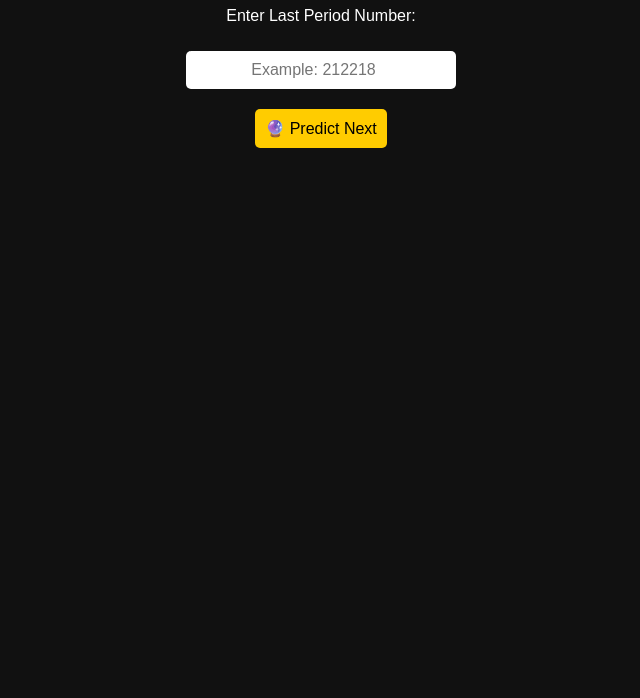
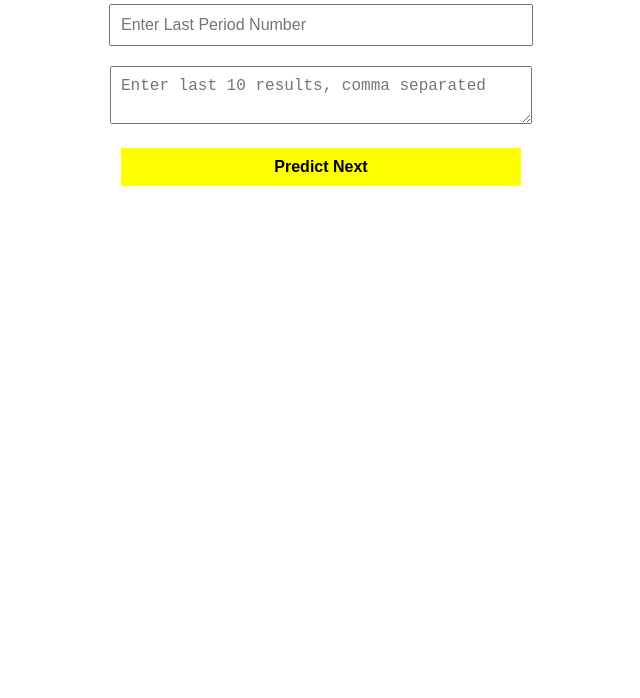
Before and after one commit to indusandil355-ctrl/Prediction-panel, a plain HTML site: page index.html in a window 1280 px wide. Shown: the part 102-800 px from the top of the page, without its empty margins (319-959 px from the left). Drawn offline with Linux system fonts and the light colour scheme.

Commit message:
Update index.html

```diff
--- a/index.html
+++ b/index.html
@@ -1,32 +1,29 @@
 <!DOCTYPE html>
 <html>
 <head>
+<meta charset="UTF-8">
 <title>Wingo AI Prediction</title>
 <style>
     body {
-      background-color: #111;
-      color: white;
+        background-color: white;
+        color: black;
         font-family: Arial, sans-serif;
         text-align: center;
         padding: 20px;
     }
-    input, button {
+    input, button, textarea {
+        margin: 10px;
         padding: 10px;
         font-size: 16px;
-      margin: 10px;
-      border-radius: 5px;
-      border: none;
-    }
-    input {
-      width: 250px;
-      text-align: center;
+        width: 80%;
+        max-width: 400px;
     }
     button {
-      background-color: #ffcc00;
+        background-color: yellow;
+        color: black;
+        font-weight: bold;
+        border: none;
         cursor: pointer;
-    }
-    button:hover {
-      background-color: #ffaa00;
     }
     .result {
         margin-top: 20px;
@@ -36,33 +33,43 @@
 </style>
 </head>
 <body>
-  <h1>🎯 Wingo AI Prediction</h1>
-  <p>Enter Last Period Number:</p>
-  <input type="number" id="period" placeholder="Example: 212218">
+
+<h2>Wingo AI Prediction</h2>
+
+<input type="number" id="period" placeholder="Enter Last Period Number">
 <br>
-  <button onclick="predict()">🔮 Predict Next</button>
+<textarea id="results" placeholder="Enter last 10 results, comma separated"></textarea>
+<br>
+<button onclick="predict()">Predict Next</button>
+
 <div class="result" id="output"></div>
 
 <script>
 function predict() {
-      let period = document.getElementById("period").value.trim();
-      if (!period) {
-        alert("Please enter last period number!");
+    let period = document.getElementById("period").value;
+    let results = document.getElementById("results").value.split(",").map(n => parseInt(n.trim())).filter(n => !isNaN(n));
+
+    if (results.length < 1) {
+        document.getElementById("output").innerText = "Please enter at least 1 previous result.";
         return;
     }
 
-      // Simple AI-like pattern (offline logic)
-      let lastDigit = parseInt(period.slice(-1)); // Last digit
-      let predictedNum = (lastDigit + 3) % 10; // Just example pattern
+    // Basic pattern analysis: average + last digit
+    let avg = results.reduce((a,b) => a+b, 0) / results.length;
+    let lastDigit = Math.round(avg) % 10;
 
-      // Big/Small chance calculation
-      let bigChance = predictedNum >= 5 ? 70 + Math.random() * 20 : 30 + Math.random() * 20;
-      let smallChance = 100 - bigChance;
+    // Big/Small chance
+    let bigCount = results.filter(n => n >= 5).length;
+    let smallCount = results.length - bigCount;
+    let bigChance = (bigCount / results.length * 100).toFixed(1);
+    let smallChance = (smallCount / results.length * 100).toFixed(1);
 
     document.getElementById("output").innerHTML =
-        `Predicted Number: <span style="color:yellow">${predictedNum}</span><br>
-         Big Chance: ${bigChance.toFixed(2)}% | Small Chance: ${smallChance.toFixed(2)}%`;
+        `Predicted Number: <b>${lastDigit}</b><br>
+         Big Chance: ${bigChance}%<br>
+         Small Chance: ${smallChance}%`;
 }
 </script>
+
 </body>
 </html>
```
Lines whose indentation alone changed are shown as unchanged.
